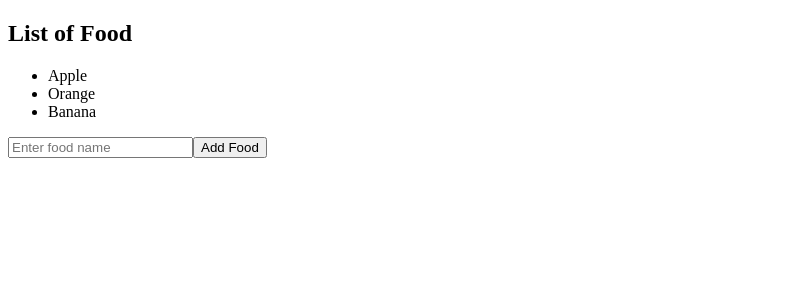
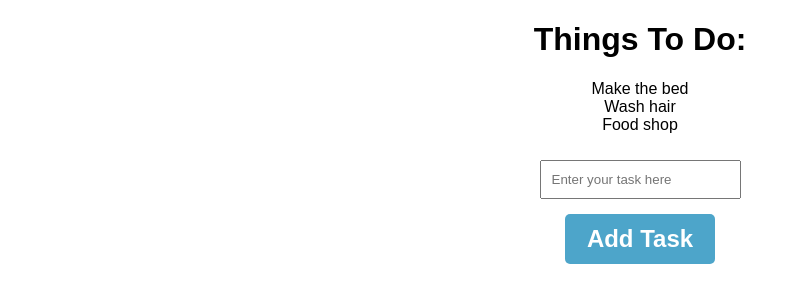
Before and after one commit to Buckkeep/CFGSummerFS2024, a React (Vite) app in the folder my-react-app/: page / in a window 1280 px wide. Shown: the top 302 px of the page, without its empty margins (0-799 px from the left). Built offline with nearby package versions, Linux system fonts and the light colour scheme.

Commit message:
Self-created ToDo app (before the tutorial)

```diff
--- a/my-react-app/src/App.jsx
+++ b/my-react-app/src/App.jsx
@@ -1,10 +1,10 @@
-import MyComponent from "./MyComponent";
+import ToDo from "./ToDo";
 
 function App() {
 
   return(
     <>
-      <MyComponent />
+      <ToDo />
     </>
   );
 }
--- a/my-react-app/src/MyComponent.jsx
+++ /dev/null
@@ -1,36 +0,0 @@
-import React, {useState} from "react";
-
-function MyComponent(){
-
-    const [foods,setFoods] = useState(["Apple", "Orange", "Banana"])
-
-    function handleAddFood() {
-        const newFood = document.getElementById("foodInput").value;
-        document.getElementById("foodInput").value = "";
-
-        // setFoods([...foods, newFood]) // naive way
-        setFoods(f => [...f, newFood])  // using updater function
-
-    }
-
-    function handleRemoveFood(index) {
-        setFoods(foods.filter((_, i) => i !== index));
-    }
-
-    return(
-        <div>
-            <h2>List of Food</h2>
-            <ul>
-                {foods.map((food, index) =>
-                <li key={index} onClick={() => handleRemoveFood(index)}>
-                    {food}
-                </li>)}
-            </ul>
-
-            <input type="text" id="foodInput" placeholder="Enter food name" />
-            <button onClick={handleAddFood}>Add Food</button>
-        </div>
-    );
-}
-
-export default MyComponent
--- /dev/null
+++ b/my-react-app/src/ToDo.jsx
@@ -0,0 +1,34 @@
+import React, {useState} from 'react'
+
+function ToDo() {
+
+    const [tasks, setTasks] = useState(["Make the bed", "Wash hair", "Food shop"]);
+
+    function handleAddTask() {
+        const newTask = document.getElementById("taskInput").value
+        document.getElementById("taskInput").value = ""
+        setTasks((prevTasks) => [...prevTasks, newTask])
+    }
+
+    function handleRemoveTask(index) {
+        setTasks(tasks.filter((_, i) => i !== index))
+    }
+
+
+  return (
+    <div className='todo-container'>
+        <h1>Things To Do:</h1>
+        <ul className='todo-display'>
+            {tasks.map((task, index) =>
+            <li key={index} onClick={() => handleRemoveTask(index)}>
+                {task}
+            </li>)}
+
+        </ul>
+        <input type="text" id="taskInput" placeholder='Enter your task here'/><br />
+        <button className="add-button" type="button" onClick={handleAddTask}>Add Task</button>
+    </div>
+  )
+}
+
+export default ToDo
--- a/my-react-app/src/index.css
+++ b/my-react-app/src/index.css
@@ -1,20 +1,24 @@
-.counter-container {
+.todo-container {
     text-align: center;
     font-family: Arial, Helvetica, sans-serif;
 }
 
-.count-display {
-    font-size: 10em;
-    margin-top: 0;
-    margin-bottom: 50px;
+.todo-container li {
+    list-style-type: none;
 }
 
-.counter-button {
+.todo-display {
+    font-size: 1em;
+    margin 0;
+    padding: 0;
+}
+
+.add-button {
     width: 150px;
     height: 50px;
     font-size: 1.5em;
     font-weight: bold;
-    margin: 0px 5px;
+    margin: 5px;
     background-color: rgb(77, 165, 202);
     color: white;
     border: none;
@@ -22,6 +26,11 @@
     cursor: pointer;
 }
 
-.counter-button:hover {
+.add-button:hover {
     background-color: rgb(66, 144, 177);
 }
+
+#taskInput {
+    padding: 10px;
+    margin: 10px;
+}
```
